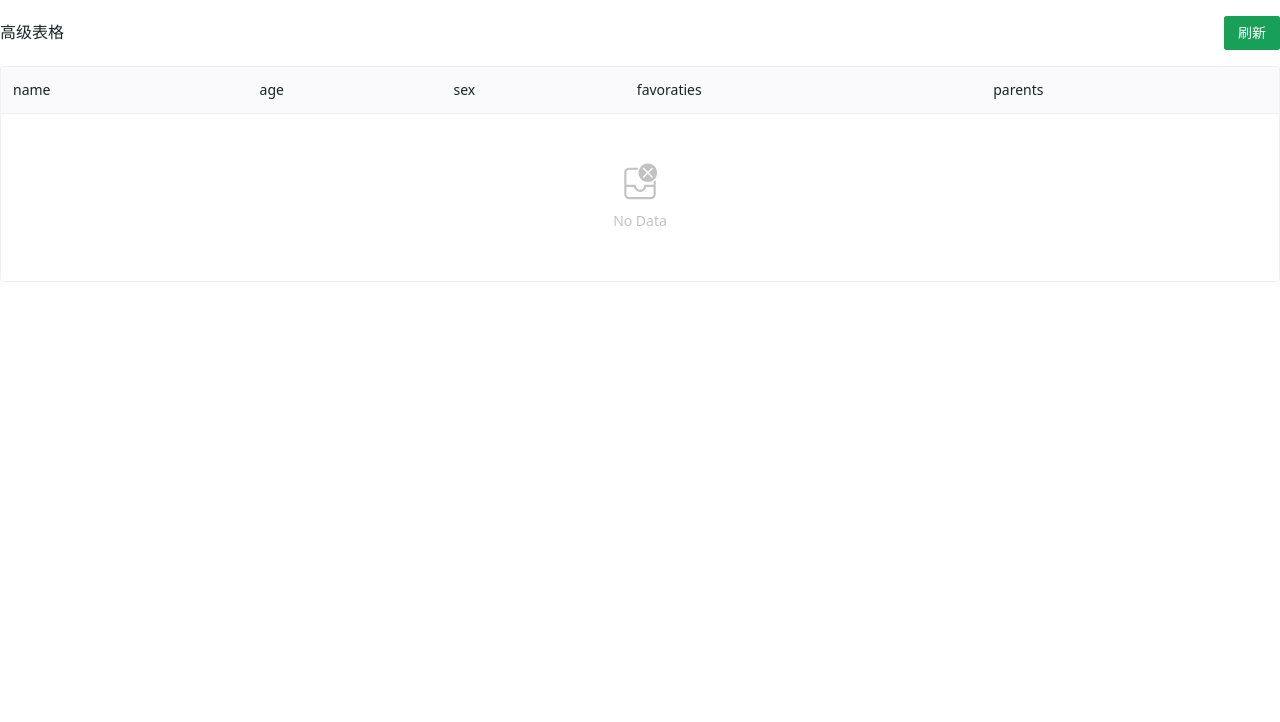
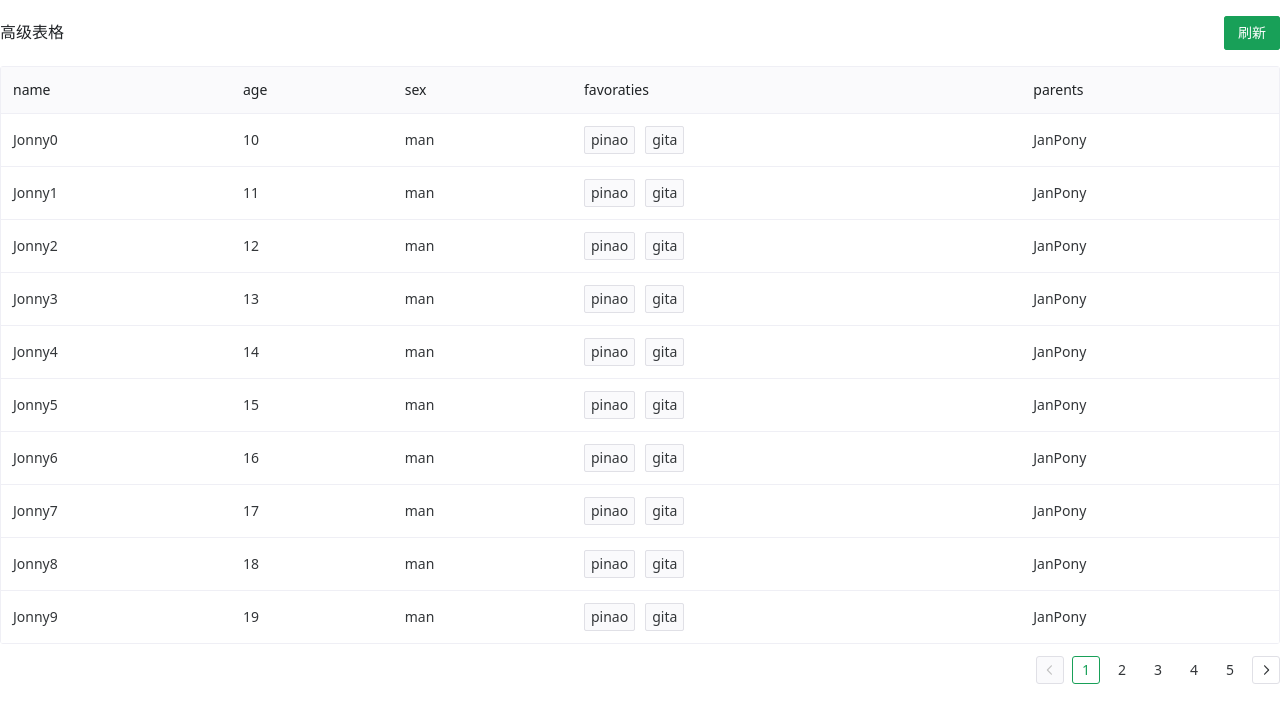
Before and after one commit to Volankey/naive-pro-table, a Vue app: page / in a window 1280 px wide. Shown: the top 722 px of the page. Built offline with nearby package versions, Linux system fonts and the light colour scheme.

Commit message:
feat: api request

```diff
--- a/demo/App.vue
+++ b/demo/App.vue
@@ -3,14 +3,32 @@
     :columns="columns"
     :header-title="'高级表格'"
     :tool-bars="renderToolBars"
+    :api-request="apiRequest"
   />
 </template>
 
 <script lang="ts">
-import { NButton } from 'naive-ui'
+import { NButton, NTag } from 'naive-ui'
 import { defineComponent, h, ref } from 'vue'
-import ProTable from '../src/index'
+import ProTable, {ApiRequest} from '../src/index'
 import type { ProColumn } from '../src/interface'
+
+const createSourceData = (params: unknown, sort: any, filter: any, page: number, pageSize: number,):{pageSize:number, pageCount:number, data:Column[]}=>{
+  const data:Column[] = new Array(10).fill(1).map((_, idx)=>({
+    name:'Jonny' + ((page-1)*10+idx),
+    age:10+idx,
+    sex:'man',
+    favorates:['pinao', 'gita'],
+    otherInfo:{
+      parents:['Jan', 'Pony']
+    }
+  }))
+  return {
+    pageSize:10,
+    pageCount:5,
+    data
+  }
+}
 
 type Column = {
   name: string
@@ -42,7 +60,10 @@ export default defineComponent({
       },
       {
         title: 'favoraties',
-        dataIndex: 'favorates'
+        dataIndex: 'favorates',
+        render(favorates){
+          return favorates.map((favorate:string)=>h(NTag, {style:{marginRight:'10px'}},favorate))
+        }
       },
       {
         title: 'parents',
@@ -59,9 +80,13 @@ export default defineComponent({
           }
         )
     ])
+    const apiRequest:ApiRequest = (params, sort, filter, page, pageSize,)=>{
+      return createSourceData(params, sort, filter, page, pageSize,)
+    }
     return {
       renderToolBars,
-      columns
+      columns,
+      apiRequest
     }
   }
 })
--- a/src/Protable.tsx
+++ b/src/Protable.tsx
@@ -1,25 +1,39 @@
-import { defineComponent, h, VNode, PropType, computed } from 'vue'
-import { NDataTable } from 'naive-ui'
+import { defineComponent, h, VNode, PropType, computed, ref, watchEffect } from 'vue'
+import { NDataTable, PaginationProps } from 'naive-ui'
 import { dataTableProps } from 'naive-ui/lib/data-table/src/DataTable.js'
 import { headerPropsDefine } from './commonProps'
-import { ProColumn } from './interface'
+import { ApiRequest, Mutable, ProColumn } from './interface'
 import ProHeader from './Header/ProHeader.vue'
-import { handleColumn } from './utils'
+import { handleColumn, useTableRequest } from './utils'
 
 export default defineComponent({
   name: 'NProTable',
   props: {
     ...dataTableProps,
     ...headerPropsDefine,
+    apiRequest: Function as PropType<ApiRequest>,
     columns: {
       type: Array as PropType<ProColumn<any>[]>,
       default: () => []
+    },
+    remote: {
+      type: Boolean,
+      default: true
     }
   },
   setup(props, context) {
+    const loadingRef = ref(false)
     const hasHeaderRef = computed(() => {
       return props.headerTitle || props.toolBars?.length
     })
+
+    const mergedPaginationRef = computed(() => {
+      return {
+        ...props.pagination,
+        ...paginationRef.value
+      }
+    })
+    const tableDataRef = ref([])
     const headerPropsRef = computed(() => {
       const { headerTitle, headerTitleToolTip, toolBars } = props
       return {
@@ -34,22 +48,74 @@ export default defineComponent({
       return columns.map(handleColumn)
     })
 
+    const {
+      handleSortChange,
+      handleFilterChange,
+      handleParamsChange,
+      handlePageChange,
+      handlePageSizeChange,
+      params,
+      sort,
+      filter,
+      tableApiRequestArgs,
+      pagination: paginationRef,
+    } = useTableRequest()
+
+
+    watchEffect(async () => {
+      if (!props.apiRequest) {
+        return
+      }
+      loadingRef.value = true
+      try {
+        const resp = await props.apiRequest(...tableApiRequestArgs.value)
+        tableDataRef.value = resp.data
+        paginationRef.value.pageCount = resp.pageCount
+      } catch (error) {
+        console.error(error)
+      }
+      loadingRef.value = false
+    })
+
+
     return {
       hasHeader: hasHeaderRef,
       headerProps: headerPropsRef,
-      mergedColumns: mergedColumnsRef
+      mergedColumns: mergedColumnsRef,
+      mergedPagination: mergedPaginationRef,
+      loading: loadingRef,
+      tableData: tableDataRef,
+      handlePageChange,
+      handlePageSizeChange,
+      handleFilterChange,
+      handleSortChange
     }
   },
   render() {
     const { headerTitle, headerToolbars } = this.$slots
-    const {mergedColumns} = this
+    const { mergedColumns, loading, tableData, mergedPagination,
+      handlePageChange, handlePageSizeChange, remote, handleFilterChange, handleSortChange } = this
+    const changeProps = {
+      'onUpdate:page': handlePageChange,
+      'onUpdate:pageSize': handlePageSizeChange,
+    }
     return (
       <div>
         <ProHeader
           {...this.headerProps}
           v-slots={{ headerTitle, headerToolbars }}
         />
-        <NDataTable columns={mergedColumns}></NDataTable>
+        <NDataTable
+          remote={remote}
+          pagination={mergedPagination}
+          data={tableData}
+          loading={loading}
+          columns={mergedColumns}
+          {...changeProps}
+          onUpdateFilters={handleFilterChange}
+          onUpdateSorter={handleSortChange}
+        >
+        </NDataTable>
       </div>
     )
   }
--- a/src/utils.ts
+++ b/src/utils.ts
@@ -1,7 +1,8 @@
-import { createTextVNode, h, VNode } from 'vue'
-import { ProColumn, ProTableBasicColumn } from './interface'
-import { DataTableColumn } from 'naive-ui'
+import { computed, createTextVNode, h, ref, VNode, watchEffect } from 'vue'
+import { ApiRequest, ApiRequestArgs, Mutable, ProColumn, ProTableBasicColumn } from './interface'
+import { DataTableColumn, PaginationProps } from 'naive-ui'
 import { get } from 'lodash-es'
+import { FilterState, SortState } from 'naive-ui/lib/data-table/src/interface'
 
 export const RenderHelper = (context: { render: string | (() => VNode) }) => {
   const { render } = context
@@ -34,8 +35,54 @@ export const handleColumn = (
     ...column,
     title: column.title ?? '',
     key: column.dataIndex,
-    ellipsis:column.ellipsis,
+    ellipsis: column.ellipsis,
     render,
   }
   return tmpColumn as DataTableColumn<any>
 }
+
+export const useTableRequest = () => {
+  const paramsRef = ref(null)
+  const sortRef = ref<SortState | null>(null)
+  const filterRef = ref<FilterState | null>(null)
+  const paginationRef = ref<Mutable<PaginationProps>>({
+    page: 1,
+  })
+  const tableApiRequestArgsRef = computed(() => [
+    paramsRef.value,
+    sortRef.value,
+    filterRef.value,
+    paginationRef.value.page,
+    paginationRef.value.pageSize
+  ] as ApiRequestArgs)
+
+
+  const handleSortChange = (sort:SortState | null) => {
+    sortRef.value = sort
+  }
+  const handleFilterChange = (filter:FilterState | null) => {
+    filterRef.value = filter
+  }
+  const handleParamsChange = (params:any) => {
+    paramsRef.value = params
+  }
+  const handlePageChange = (page:number) => {
+    paginationRef.value.page = page
+  }
+  const handlePageSizeChange = (size:number) => {
+    paginationRef.value.pageSize = size
+  }
+
+  return {
+    params: paramsRef,
+    sort: sortRef,
+    filter: filterRef,
+    tableApiRequestArgs: tableApiRequestArgsRef,
+    pagination: paginationRef,
+    handleSortChange,
+    handleFilterChange,
+    handleParamsChange,
+    handlePageChange,
+    handlePageSizeChange
+  }
+}
```
Also changed, not shown: src/index.ts (+2 -34 lines), src/interface.ts (+8 -1 lines).
